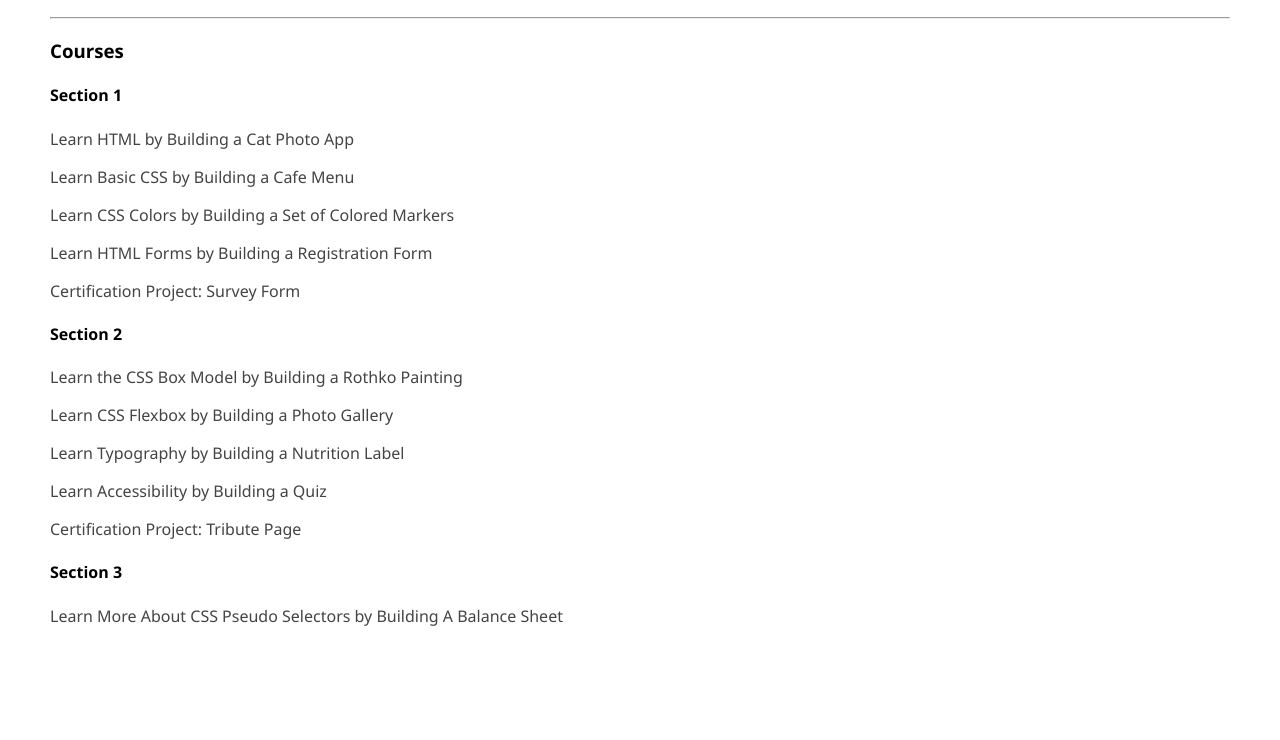
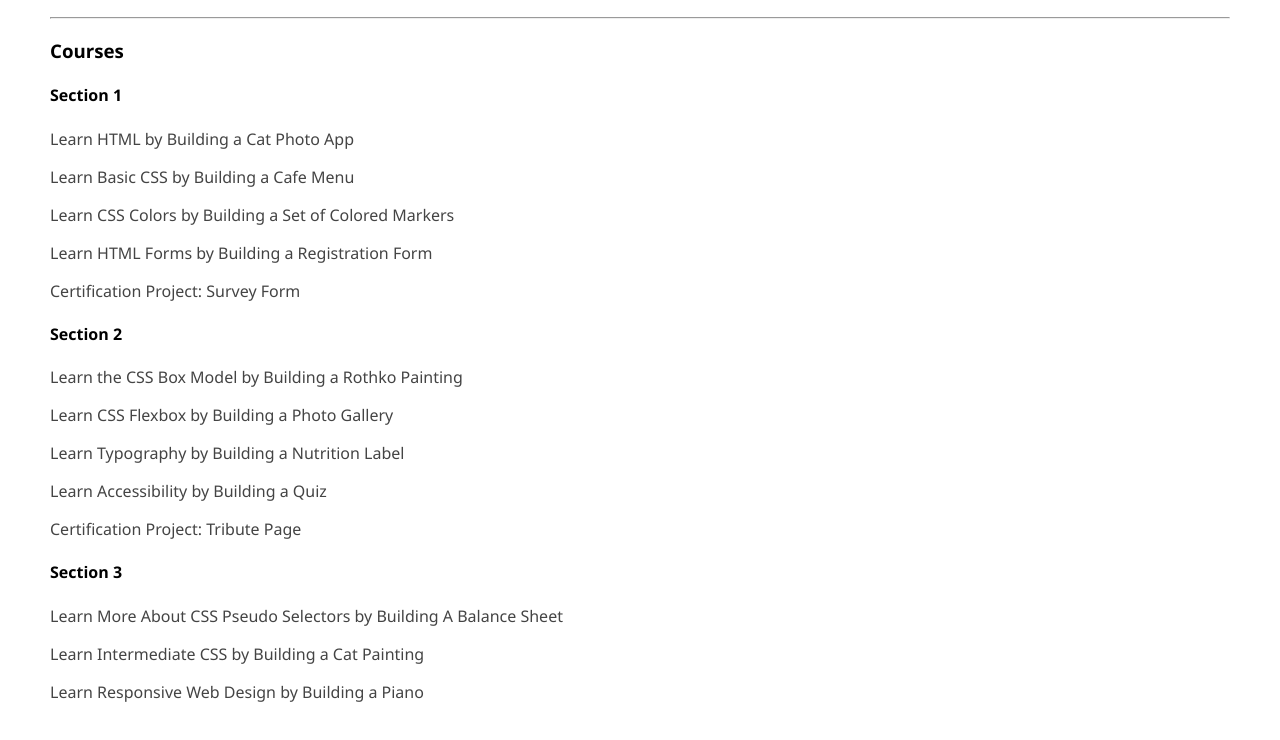
Before and after one commit to vagaisuresh/responsive-web-design, a plain HTML site: page index.html in a window 1280 px wide. Shown: the part 150-890 px from the top of the page. Before the commit the page ends 827 px from the top, so only its background shows below. Drawn offline with Linux system fonts and the light colour scheme.

Commit message:
Add files via upload

```diff
--- a/index.html
+++ b/index.html
@@ -28,5 +28,7 @@
 
         <h4>Section 3</h4>
         <p><a href="./pseudo-selectors/">Learn More About CSS Pseudo Selectors by Building A Balance Sheet</a></p>
+        <p><a href="./intermediate-css/">Learn Intermediate CSS by Building a Cat Painting</a></p>
+        <p><a href="./responsive-web-design/">Learn Responsive Web Design by Building a Piano</a></p>
     </body>
 </html>
```
